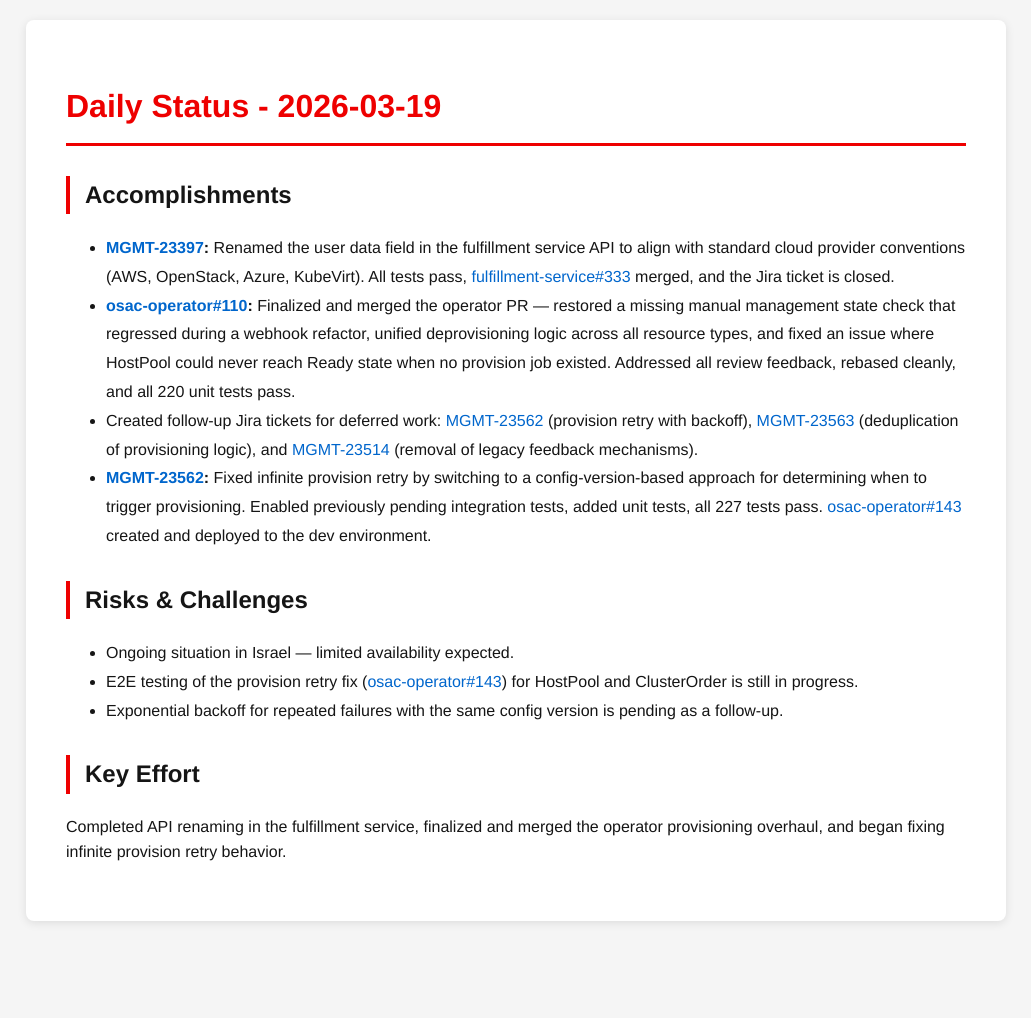
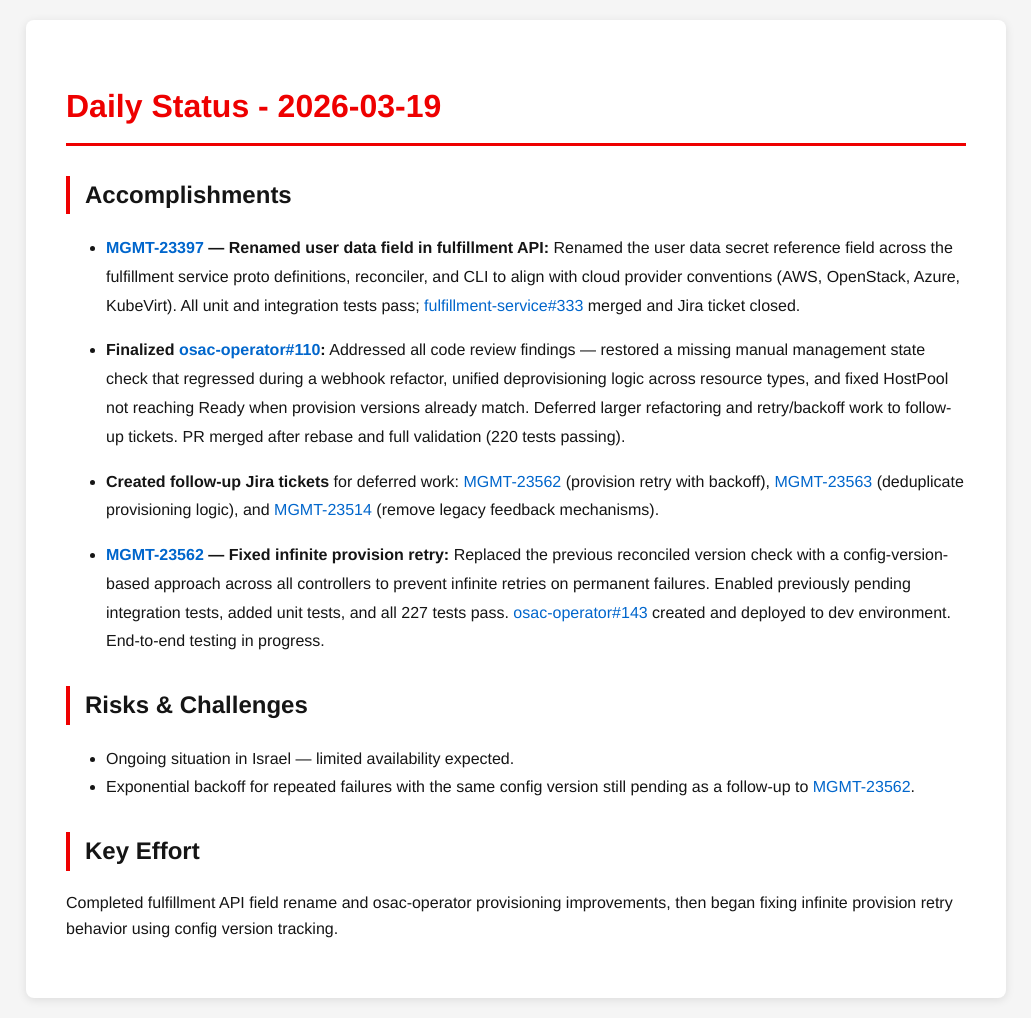
Before and after one commit to tzvatot/daily-status, a Jekyll site: the page built from 2026-03-19.md, in a window 1280 px wide. Shown: the whole page, without its empty margins (124-1155 px from the left). Built offline with Jekyll 4.4.1, drawn with Linux system fonts in a browser that asks for light colours; before the commit the page ends 941 px from its top, so only the background shows below that.

Commit message:
Daily status update - 2026-03-19

```diff
--- a/2026-03-19.md
+++ b/2026-03-19.md
@@ -7,15 +7,20 @@
 # Daily Status - 2026-03-19
 
 ## Accomplishments
-- **[MGMT-23397](https://issues.redhat.com/browse/MGMT-23397):** Renamed the user data field in the fulfillment service API to align with standard cloud provider conventions (AWS, OpenStack, Azure, KubeVirt). All tests pass, [fulfillment-service#333](https://github.com/osac-project/fulfillment-service/pull/333) merged, and the Jira ticket is closed.
-- **[osac-operator#110](https://github.com/osac-project/osac-operator/pull/110):** Finalized and merged the operator PR — restored a missing manual management state check that regressed during a webhook refactor, unified deprovisioning logic across all resource types, and fixed an issue where HostPool could never reach Ready state when no provision job existed. Addressed all review feedback, rebased cleanly, and all 220 unit tests pass.
-- Created follow-up Jira tickets for deferred work: [MGMT-23562](https://issues.redhat.com/browse/MGMT-23562) (provision retry with backoff), [MGMT-23563](https://issues.redhat.com/browse/MGMT-23563) (deduplication of provisioning logic), and [MGMT-23514](https://issues.redhat.com/browse/MGMT-23514) (removal of legacy feedback mechanisms).
-- **[MGMT-23562](https://issues.redhat.com/browse/MGMT-23562):** Fixed infinite provision retry by switching to a config-version-based approach for determining when to trigger provisioning. Enabled previously pending integration tests, added unit tests, all 227 tests pass. [osac-operator#143](https://github.com/osac-project/osac-operator/pull/143) created and deployed to the dev environment.
+
+- **[MGMT-23397](https://issues.redhat.com/browse/MGMT-23397) — Renamed user data field in fulfillment API:** Renamed the user data secret reference field across the fulfillment service proto definitions, reconciler, and CLI to align with cloud provider conventions (AWS, OpenStack, Azure, KubeVirt). All unit and integration tests pass; [fulfillment-service#333](https://github.com/osac-project/fulfillment-service/pull/333) merged and Jira ticket closed.
+
+- **Finalized [osac-operator#110](https://github.com/osac-project/osac-operator/pull/110):** Addressed all code review findings — restored a missing manual management state check that regressed during a webhook refactor, unified deprovisioning logic across resource types, and fixed HostPool not reaching Ready when provision versions already match. Deferred larger refactoring and retry/backoff work to follow-up tickets. PR merged after rebase and full validation (220 tests passing).
+
+- **Created follow-up Jira tickets** for deferred work: [MGMT-23562](https://issues.redhat.com/browse/MGMT-23562) (provision retry with backoff), [MGMT-23563](https://issues.redhat.com/browse/MGMT-23563) (deduplicate provisioning logic), and [MGMT-23514](https://issues.redhat.com/browse/MGMT-23514) (remove legacy feedback mechanisms).
+
+- **[MGMT-23562](https://issues.redhat.com/browse/MGMT-23562) — Fixed infinite provision retry:** Replaced the previous reconciled version check with a config-version-based approach across all controllers to prevent infinite retries on permanent failures. Enabled previously pending integration tests, added unit tests, and all 227 tests pass. [osac-operator#143](https://github.com/osac-project/osac-operator/pull/143) created and deployed to dev environment. End-to-end testing in progress.
 
 ## Risks & Challenges
+
 - Ongoing situation in Israel — limited availability expected.
-- E2E testing of the provision retry fix ([osac-operator#143](https://github.com/osac-project/osac-operator/pull/143)) for HostPool and ClusterOrder is still in progress.
-- Exponential backoff for repeated failures with the same config version is pending as a follow-up.
+- Exponential backoff for repeated failures with the same config version still pending as a follow-up to [MGMT-23562](https://issues.redhat.com/browse/MGMT-23562).
 
 ## Key Effort
-Completed API renaming in the fulfillment service, finalized and merged the operator provisioning overhaul, and began fixing infinite provision retry behavior.
+
+Completed fulfillment API field rename and osac-operator provisioning improvements, then began fixing infinite provision retry behavior using config version tracking.
```
